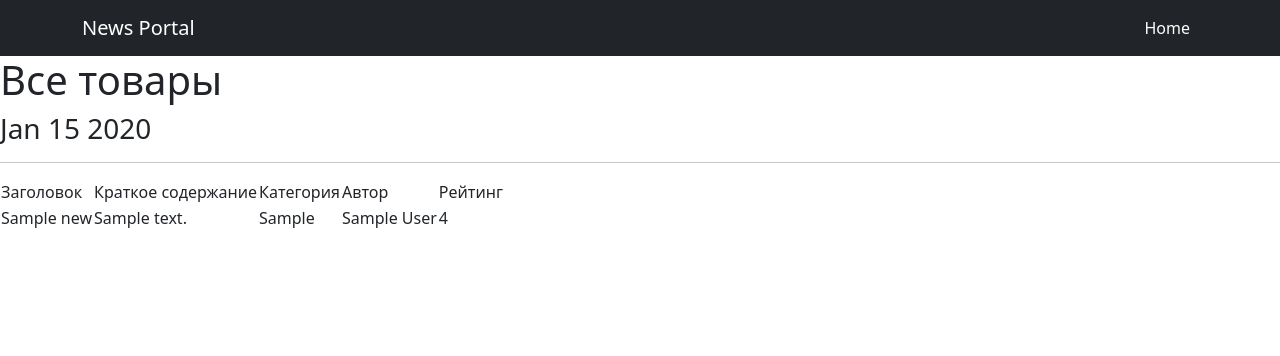
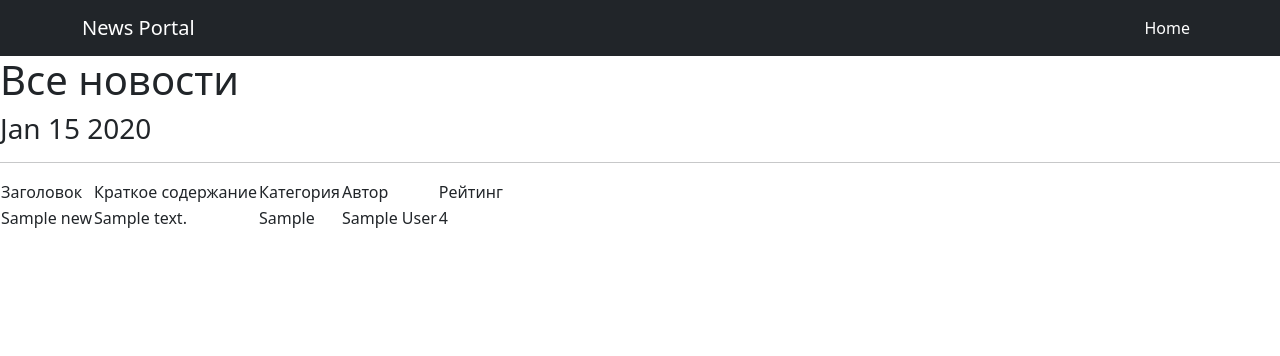
Before and after one commit to MonkasteR/NewsPortal, a Django app: template templates/all_news.html in a window 1280 px wide. Shown: the top 356 px of the page. Run offline with Django 4.2, Linux system fonts and the light colour scheme; the template is opened without the code that fills it: most values are stand-ins (such as "Sample title", 1, 10 or a date in 2020); some libraries are stand-ins or nearby versions.

Commit message:
Подправил не запускается

```diff
--- a/NewsPortal/settings.py
+++ b/NewsPortal/settings.py
@@ -38,6 +38,7 @@ INSTALLED_APPS = [
     'django.contrib.sessions',
     'django.contrib.messages',
     'django.contrib.staticfiles',
+    'django.contrib.flatpages',
     'News.apps.NewsConfig',
     'django.contrib.sites.models.Site',
 ]
--- a/templates/all_news.html
+++ b/templates/all_news.html
@@ -5,7 +5,7 @@
 {% endblock title %}
 
 {% block content %}
-    <h1>Все товары</h1>
+    <h1>Все новости</h1>
     <!-- Используем переданную из представления переменную time_now
     и применяем к ней фильтр date. По назначению этот фильтр очень похож
     на метод strftime у объекта datetime в Python — вывод времени
```
